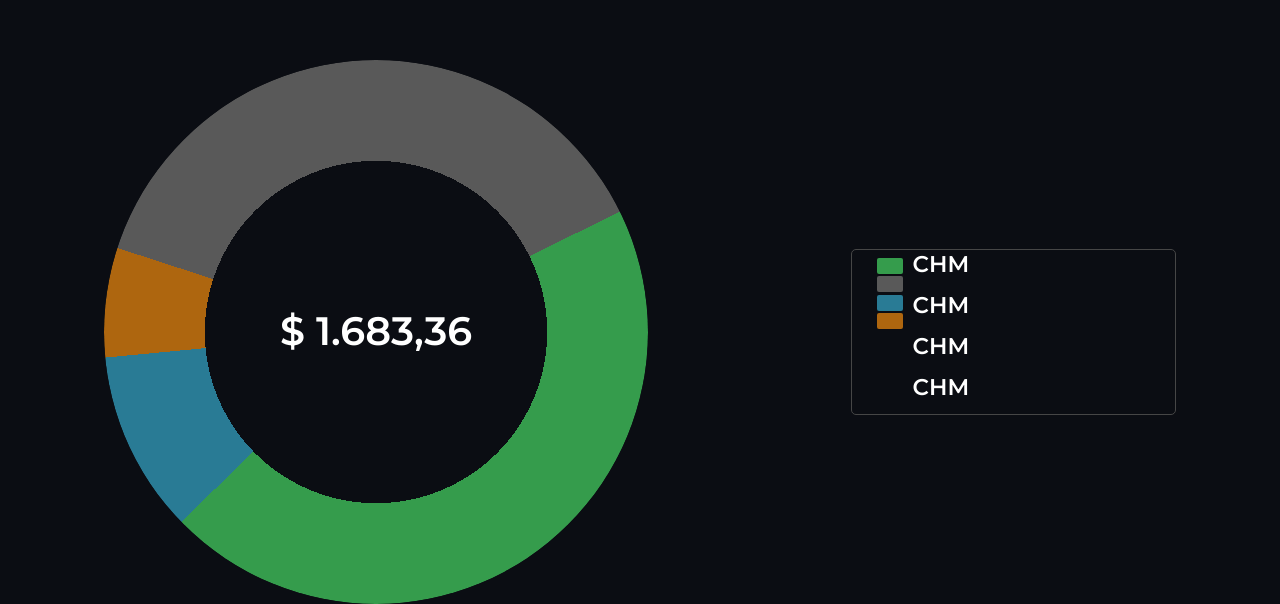
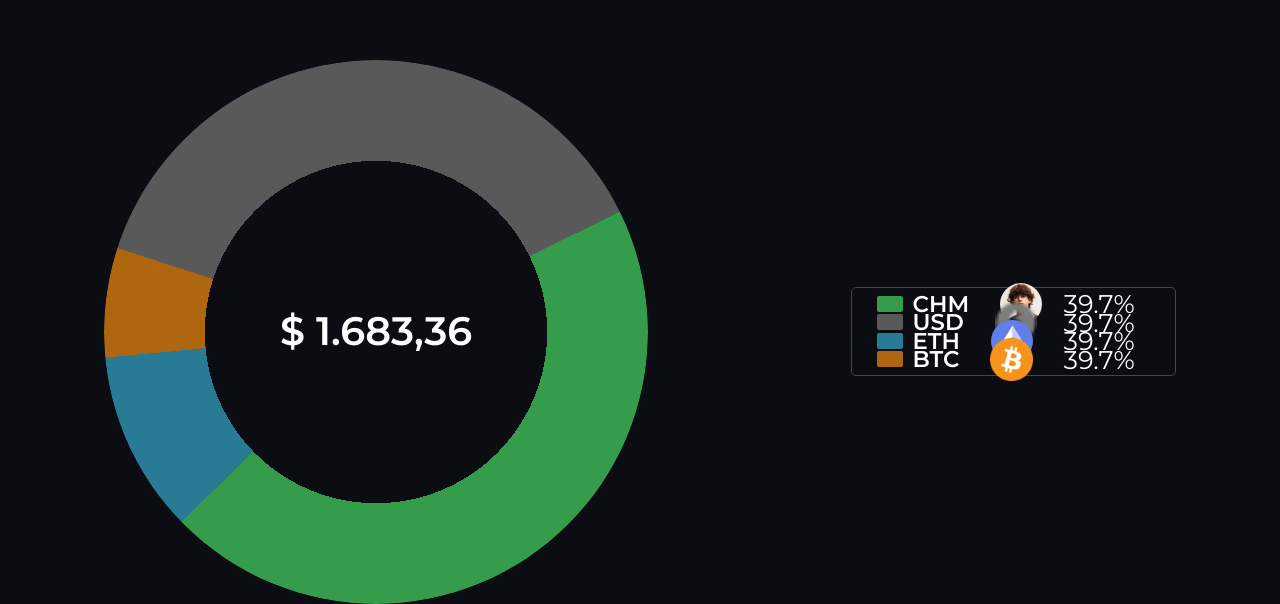
Before and after one commit to Yaguarete4/Fraktal, a React (Vite) app in the folder FrontEnd/Fraktal/: page /wallet in a window 1280 px wide. Shown: the part 1160-1764 px from the top of the page. Built offline with nearby package versions, Linux system fonts and the light colour scheme.

Commit message:
wallet casi finish

```diff
--- a/FrontEnd/Fraktal/src/components/Wallet.jsx
+++ b/FrontEnd/Fraktal/src/components/Wallet.jsx
@@ -4,6 +4,8 @@ import { Navbar } from './Navbar';
 import { Cel } from './Cel';
 import a2 from '../img/eth.svg';
 import a1 from '../img/bitcoin.png';
+import a3 from '../img/chami.svg';
+import a5 from '../img/usd.png';
 
 export const Wallet = () => {
     const [isCelVisible, setIsCelVisible] = useState(false);
@@ -59,7 +61,7 @@ export const Wallet = () => {
                   </div>
                 </div>
                 <div className="ren">
-                  <img className="ren-img" src={a2} alt="ChamiCoin" />
+                  <img className="ren-img" src={a3} alt="ChamiCoin" />
                   <div className="ren-nombre">ChamiCoin CHM</div>
                   <div className="ren-ren">
                     <div className="ren1-red">-464.38</div>
@@ -75,16 +77,30 @@ export const Wallet = () => {
               </div>
               <div className="caja-porcentaje">
                 <div className="cuadra">
-                  <div className="c1"></div>
-                  <div className="c2"></div>
-                  <div className="c3"></div>
-                  <div className="c4"></div>
-                </div>
-                <div className="nombres-tokens">
-                  <div className="t1">CHM</div>
-                  <div className="t1">CHM</div>
-                  <div className="t1">CHM</div>
-                  <div className="t1">CHM</div>
+                  <div className="sector">
+                   <div className="c1"></div>
+                   <div className="t1">CHM</div>
+                   <img className="t-img" src={a3}></img>
+                   <div className="porc">39.7%</div>
+                  </div>
+                  <div className="sector">
+                   <div className="c2"></div>
+                   <div className="t1">USD</div>
+                   <img className="t-img" src={a5}></img>
+                   <div className="porc">39.7%</div>
+                  </div>
+                  <div className="sector">
+                   <div className="c3"></div>
+                   <div className="t1">ETH</div>
+                   <img className="t-img" src={a2}></img>
+                   <div className="porc">39.7%</div>
+                  </div>
+                  <div className="sector">
+                   <div className="c4"></div>
+                   <div className="t1">BTC</div>
+                   <img className="t-img" src={a1}></img>
+                   <div className="porc">39.7%</div>
+                  </div>
                 </div>
               </div>
             </div>
--- a/FrontEnd/Fraktal/src/css/style1.css
+++ b/FrontEnd/Fraktal/src/css/style1.css
@@ -195,12 +195,46 @@
 .item8 {
   animation-delay: calc(30s / 8 * (8 - 8) * -1);
 }
-@media (min-width: 1px) and (max-width: 700px) {
+@media (max-width: 700px) {
 .titulo, .animated-text{
   font-size: 30px;
 }
+.wrap-img{
+    width: 9.1vw;
+    height: 9.1vw;
+    display: flex;
+  }
+.itemLeft,
+  .itemRight {
+    width: 70px;
+    height: 70px;
+    background-color: #333434;
+    border-radius: 6px;
+    position: absolute;
+    animation-timing-function: linear;
+    animation-duration: 30s;
+    animation-iteration-count: infinite;
+  }
+  .itemLeft {
+    left: max(calc(80px * 8), 100%);
+    animation-name: scrollLeft;
+  }
+
+  @keyframes scrollLeft {
+    to {
+      left: -50px;
+    }
+  }
+  .subtitu{
+    font-size: 10px;
+  }
 }
-@media (min-width: 1370px){
+@media (min-width: 710px){
+  .wrap-img{
+    width: 7vw;
+    height: 7vw;
+    display: flex;
+  }
 }
 ::-webkit-scrollbar{
   width: 9px;
@@ -243,35 +277,6 @@
   /* transform: translate(-50%, -50%); */
   border-radius: 8px;
   z-index: 1000; /* Asegúrate de que esté por encima de otros elementos */
-}
-@media (width <700px) {
-  .itemLeft,
-  .itemRight {
-    width: 70px;
-    height: 70px;
-    background-color: #333434;
-    border-radius: 6px;
-    position: absolute;
-    animation-timing-function: linear;
-    animation-duration: 30s;
-    animation-iteration-count: infinite;
-  }
-  .itemLeft {
-    left: max(calc(80px * 8), 100%);
-    animation-name: scrollLeft;
-  }
-  @keyframes scrollLeft {
-    to {
-      left: -50px;
-    }
-  }
-  .subtitu{
-    font-size: 10px;
-  }
-  .wrap-img{
-    width:9.05vw;
-    height: 9.05vw;
-  }
 }
 .card {
   position: relative;
@@ -321,8 +326,3 @@ input:checked ~ .card .back {
 input:checked ~ .card .front {
   transform: rotateY(-180deg);
 }
-.wrap-img{
-  width: 7vw;
-  height: 7vw;
-  display: flex;
-}
--- a/FrontEnd/Fraktal/src/css/wallet.css
+++ b/FrontEnd/Fraktal/src/css/wallet.css
@@ -130,7 +130,7 @@ animation: fadeInDown 0.5s ease-in-out;
 .cuadra{
   display: flex;
   flex-direction: column;
-  margin-top: 8px;
+  margin-top: 5.5px;
   margin-bottom: 8px;
 }
 .c1{
@@ -146,7 +146,6 @@ animation: fadeInDown 0.5s ease-in-out;
   background-color: #595959;
   border-radius: 2px;
   margin-left: 2vw;
-  margin-top: 2.5px;
 }
 .c3{
   width: 2vw;
@@ -154,7 +153,6 @@ animation: fadeInDown 0.5s ease-in-out;
   background-color: #297B95;
   border-radius: 2px;
   margin-left: 2vw;
-  margin-top: 2.5px;
 }
 .c4{
   width: 2vw;
@@ -162,14 +160,6 @@ animation: fadeInDown 0.5s ease-in-out;
   background-color: #AE660F;
   border-radius: 2px;
   margin-left: 2vw;
-  margin-top: 2.5px;
-}
-.nombre-tokens{
-  display: flex;
-  flex-direction: column;
-  margin-top: 8px;
-  margin-bottom: 8px;
-
 }
 .t1{
   font-weight: 600px;
@@ -181,6 +171,8 @@ animation: fadeInDown 0.5s ease-in-out;
   text-align: center;
   align-content: center;
   margin-bottom: 13px;
+  line-height: 16px; /* Igual a la altura del contenedor */
+  margin: 0 0.76vw; /* Margen lateral */
 }
 /* hasta aca */
 .rendimiento-titu{
@@ -274,3 +266,23 @@ flex-direction: row;
      opacity: 1;
   }
 }
+.sector{
+  display: flex;
+  flex-direction: row;
+  margin-top: 2.5px;
+  align-items:center ;
+  height: 16px;
+  width: 100%;
+}
+.t-img{
+  height: 3.3vw;
+  width: 3.3vw;
+  margin: 0 1.66vw; /* Ajusta según el diseño */
+
+}
+.porc{
+  font-size: 2vw;
+  font-weight: normal;
+  color: white;
+  margin-left:auto ;
+}
```
Also changed, not shown: FrontEnd/Fraktal/src/img/usd.png (added).
